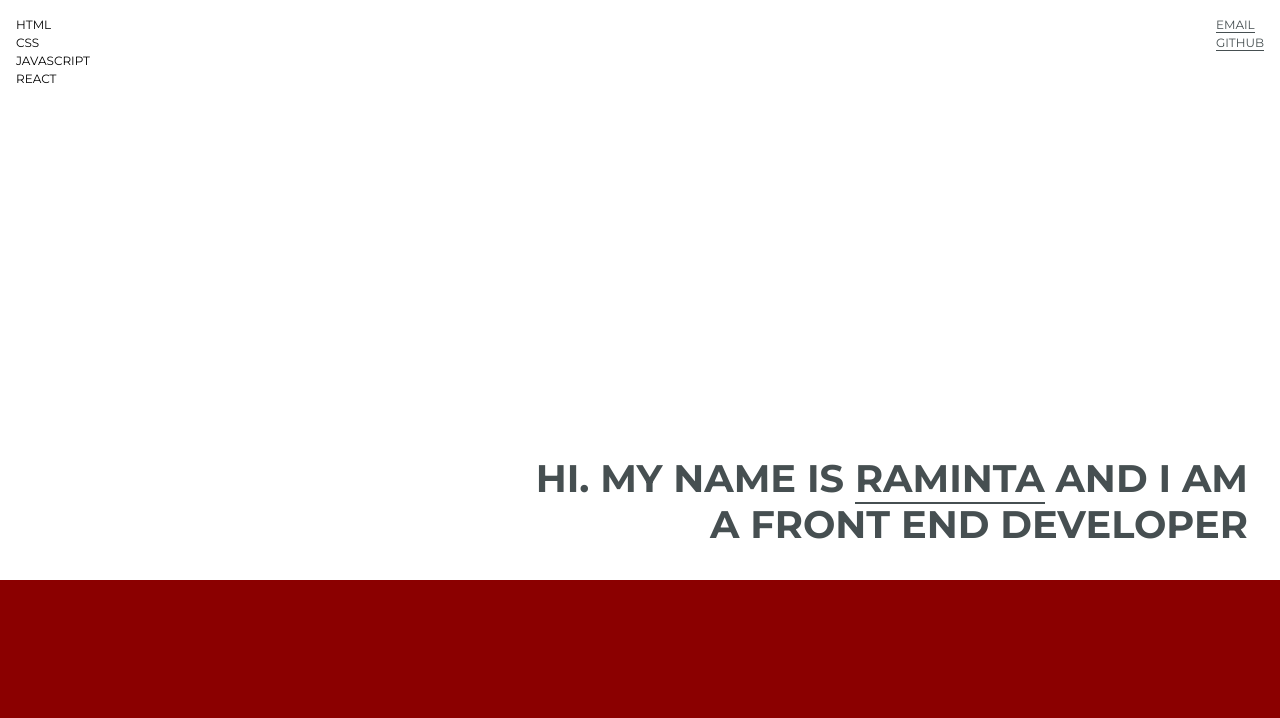
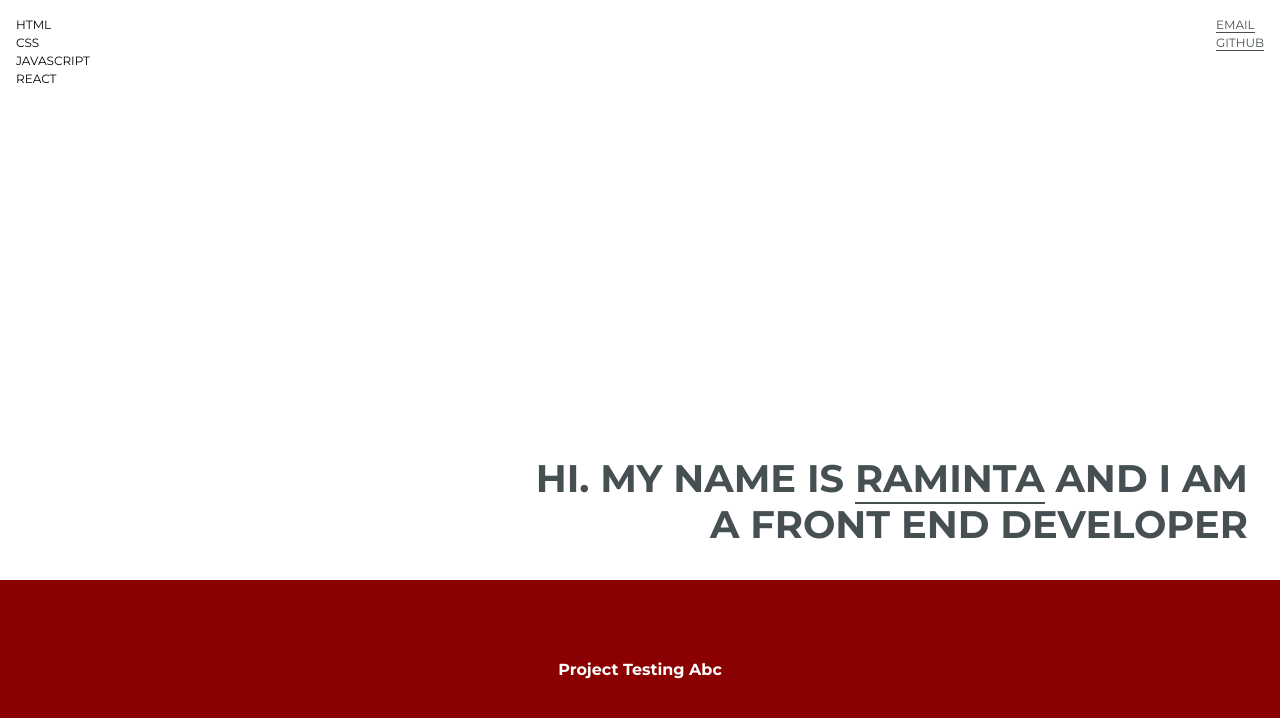
Before and after one commit to raminta-kup/portfolio, a React (Create React App) app: page / in a window 1280 px wide. Shown: the top 718 px of the page. Built offline with nearby package versions, Linux system fonts and the light colour scheme.

Commit message:
Created ProjectTitle component and added styles

```diff
--- a/src/App.js
+++ b/src/App.js
@@ -1,11 +1,13 @@
 import { MainContainer } from "./components/MainContainer";
 import { ButtonLink } from "./components/ButtonLink";
+import { ProjectContainerMain } from "./components/ProjectContainerMain";
 import React from "react";
 
 function App() {
   return (
     <>
     <MainContainer />
+    <ProjectContainerMain />
     </>
   );
 }
--- a/src/components/ButtonLink.jsx
+++ b/src/components/ButtonLink.jsx
@@ -20,5 +20,6 @@ export const StyledLink = styled.a`
     padding: 12px 16px;
     font-weight: 700;
     cursor: pointer;
+    text-transform: capitalize;
 
 `
--- a/src/components/ProjectContainerMain.jsx
+++ b/src/components/ProjectContainerMain.jsx
@@ -1,7 +1,23 @@
+import React from "react";
+import { ButtonLink } from "./ButtonLink";
+import styled from "styled-components";
+import { ProjectTitle } from "./ProjectTitle";
 
+export const ProjectContainerMain = () => {
+  return (
+    <StyledContainerMain>
+        <ProjectTitle projectTitle="project testing abc" />
+        {/* <ButtonLink buttonText="view source code" /> */}
+    </StyledContainerMain>
+  )
+};
 
-// export const ProjectContainerMain = () => {
-//     return (
-//         <></>
-//     )
-// }
+export const StyledContainerMain = styled.div`
+    min-height: 100vh;
+    padding: 56px 24px;
+    line-height: 1.2;
+    color: #fff;
+    display: flex;
+    flex-direction: column;
+    align-items: center;
+`
--- /dev/null
+++ b/src/components/ProjectTitle.jsx
@@ -0,0 +1,17 @@
+import styled from "styled-components"
+import React from "react"
+
+
+export const ProjectTitle = ({projectTitle}) => {
+    return (
+        <StyledProjectTitle>{projectTitle}</StyledProjectTitle>
+    )
+}
+
+export const StyledProjectTitle = styled.h2`
+    font-weight: 700;
+    text-align: center;
+    padding: 24px 0;
+    max-width: 80%;
+    text-transform: capitalize;
+`
```
